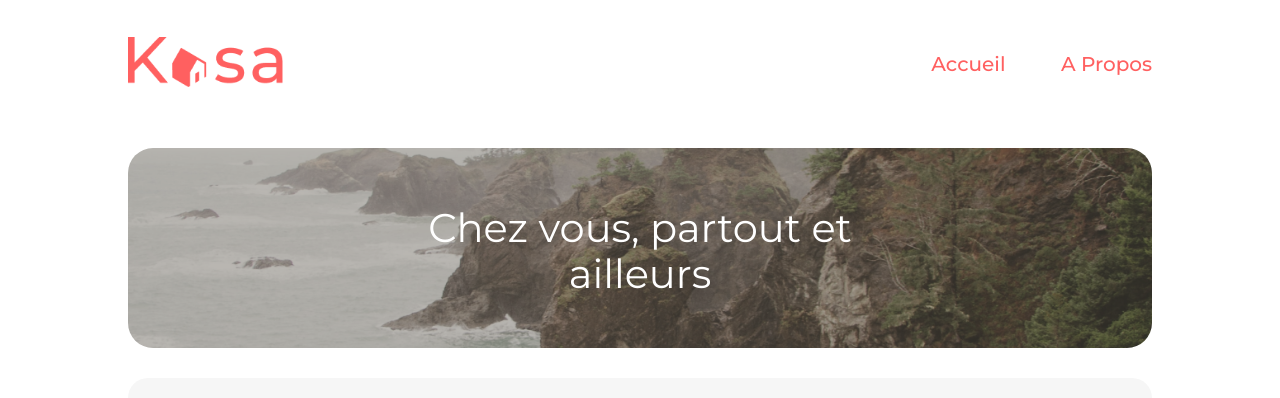
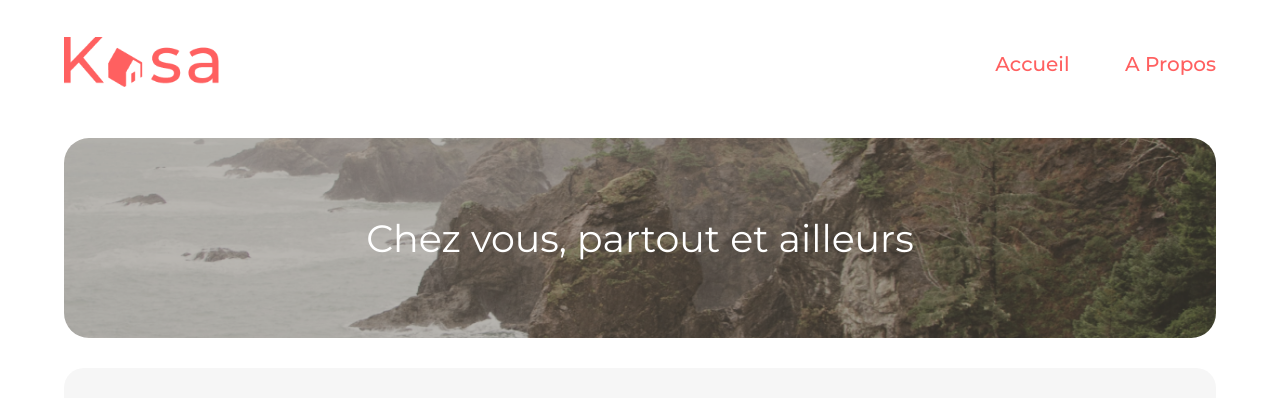
Before and after one commit to aude-lmr/Kasa, a React (Create React App) app in the folder kasa-app/: page / in a window 1280 px wide. Shown: the top 398 px of the page. Built offline with nearby package versions, Linux system fonts and the light colour scheme.

Commit message:
Mise en page des composants

```diff
--- a/kasa-app/src/components/Banner/Banner.module.scss
+++ b/kasa-app/src/components/Banner/Banner.module.scss
@@ -1,7 +1,7 @@
 @import "../../utils/style/colors.scss";
 
 .bannerContainer {
-  margin: 50px 0 30px;
+  margin: 40px 0 30px;
   height: 200px;
   position: relative;
   width: 100%;
@@ -18,8 +18,8 @@
 }
 
 .text {
-  color: #fff;
-  font-size: 40px;
+  color: $text-color;
+  font-size: 38px;
   font-weight: normal;
   z-index: 1;
   position: absolute;
--- a/kasa-app/src/components/Footer/footer.module.scss
+++ b/kasa-app/src/components/Footer/footer.module.scss
@@ -4,10 +4,10 @@
   display: flex;
   flex-direction: column;
   background-color: black;
-  height: 200px;
+  height: 170px;
   align-items: center;
   justify-content: center;
-  margin-top: 40px;
+  margin-top: 30px;
 }
 
 .logo {
--- a/kasa-app/src/components/NotFound/index.jsx
+++ b/kasa-app/src/components/NotFound/index.jsx
@@ -3,10 +3,12 @@ import Header from "../Header";
 import { URL_HOMEPAGE } from "../../routing/constants";
 import styled from ".//NotFound.module.scss";
 import Footer from "../Footer";
+import body from "../../index.module.scss";
 
 function Error() {
   return (
     <>
+      <div className={body.bodyContainer}>
         <Header />
 
         <div className={styled.container}>
@@ -18,7 +20,7 @@ function Error() {
             Retour sur la page d'accueil
           </Link>
         </div>
-
+      </div>
       <Footer />
     </>
   );
--- a/kasa-app/src/index.jsx
+++ b/kasa-app/src/index.jsx
@@ -9,7 +9,7 @@ const GlobalStyle = createGlobalStyle`
 body {
   font-family: Montserrat, Helvetica, sans-serif;
   overflow-x: auto;
-  margin: 0 10%;
+  margin: 0;
 }
 `;
 
--- a/kasa-app/src/pages/Home/index.module.scss
+++ b/kasa-app/src/index.module.scss
@@ -1,4 +1,7 @@
-// iPad en mode portrait (768px de largeur et 1024px de hauteur)
+.bodyContainer {
+  margin: 0 5%;
+}
+
 @media screen and (min-width: 768px) and (max-width: 1024px) and (orientation: portrait) {
   // Ajoutez ici vos styles spécifiques pour iPad en mode portrait
 }
--- a/kasa-app/src/index.scss
+++ /dev/null
@@ -1,4 +0,0 @@
-body {
-  font-family: Montserrat, Helvetica, sans-serif;
-  overflow-x: auto;
-}
--- a/kasa-app/src/pages/About/index.jsx
+++ b/kasa-app/src/pages/About/index.jsx
@@ -4,6 +4,7 @@ import Footer from "../../components/Footer";
 import bannerAbout from "../../assets/about-background.png";
 import { Collapse } from "../../components/Collapse";
 import styled from "../About/about.module.scss";
+import body from "../../index.module.scss";
 
 const aboutDatas = [
   {
@@ -31,6 +32,7 @@ const aboutDatas = [
 function About() {
   return (
     <>
+      <div className={body.bodyContainer}>
         <Header />
         <Banner imgSrc={bannerAbout} />
         <div className={styled.container}>
@@ -40,7 +42,7 @@ function About() {
             </Collapse>
           ))}
         </div>
-
+      </div>
       <Footer />
     </>
   );
--- a/kasa-app/src/pages/Appartment/appartment.module.scss
+++ b/kasa-app/src/pages/Appartment/appartment.module.scss
@@ -83,7 +83,7 @@
   color: $text-color;
   font-size: 14px;
   margin-right: 12px;
-  padding: 5px 55px;
+  padding: 8px 55px;
   border-radius: 10px;
   height: 15px;
 }
--- a/kasa-app/src/pages/Appartment/index.jsx
+++ b/kasa-app/src/pages/Appartment/index.jsx
@@ -6,6 +6,7 @@ import Rating from "../../components/Rating";
 import styled from "../Appartment/appartment.module.scss";
 import Slideshow from "../../components/Slideshow";
 import Footer from "../../components/Footer";
+import body from "../../index.module.scss";
 
 export const Appartment = () => {
   const { id } = useParams();
@@ -15,6 +16,7 @@ export const Appartment = () => {
   }
   return (
     <>
+      <div className={body.bodyContainer}>
         <Header />
         <Slideshow slides={appartment.pictures} />
 
@@ -65,7 +67,7 @@ export const Appartment = () => {
             </ul>
           </Collapse>
         </section>
-
+      </div>
       <Footer className={styled.footer} />
     </>
   );
--- a/kasa-app/src/pages/Home/index.jsx
+++ b/kasa-app/src/pages/Home/index.jsx
@@ -5,17 +5,23 @@ import Header from "../../components/Header";
 import Footer from "../../components/Footer";
 import { useAppartments } from "../../hooks/useAppartments";
 import styles from "../../components/Cards/cards.module.scss";
+import body from "../../index.module.scss";
 
 function Home() {
   const { appartments } = useAppartments();
   return (
     <>
-      <Header />
-      <Banner imgSrc={bannerHome} title={"Chez vous,\n partout et ailleurs"} />
-      <div className={styles.cardContainer}>
-        {appartments.map((appartment) => (
-          <Cards appartment={appartment} key={appartment.id} />
-        ))}
+      <div className={body.bodyContainer}>
+        <Header />
+        <Banner
+          imgSrc={bannerHome}
+          title={"Chez vous,\n partout et ailleurs"}
+        />
+        <div className={styles.cardContainer}>
+          {appartments.map((appartment) => (
+            <Cards appartment={appartment} key={appartment.id} />
+          ))}
+        </div>
       </div>
       <Footer />
     </>
```
Lines whose indentation alone changed are shown as unchanged.
